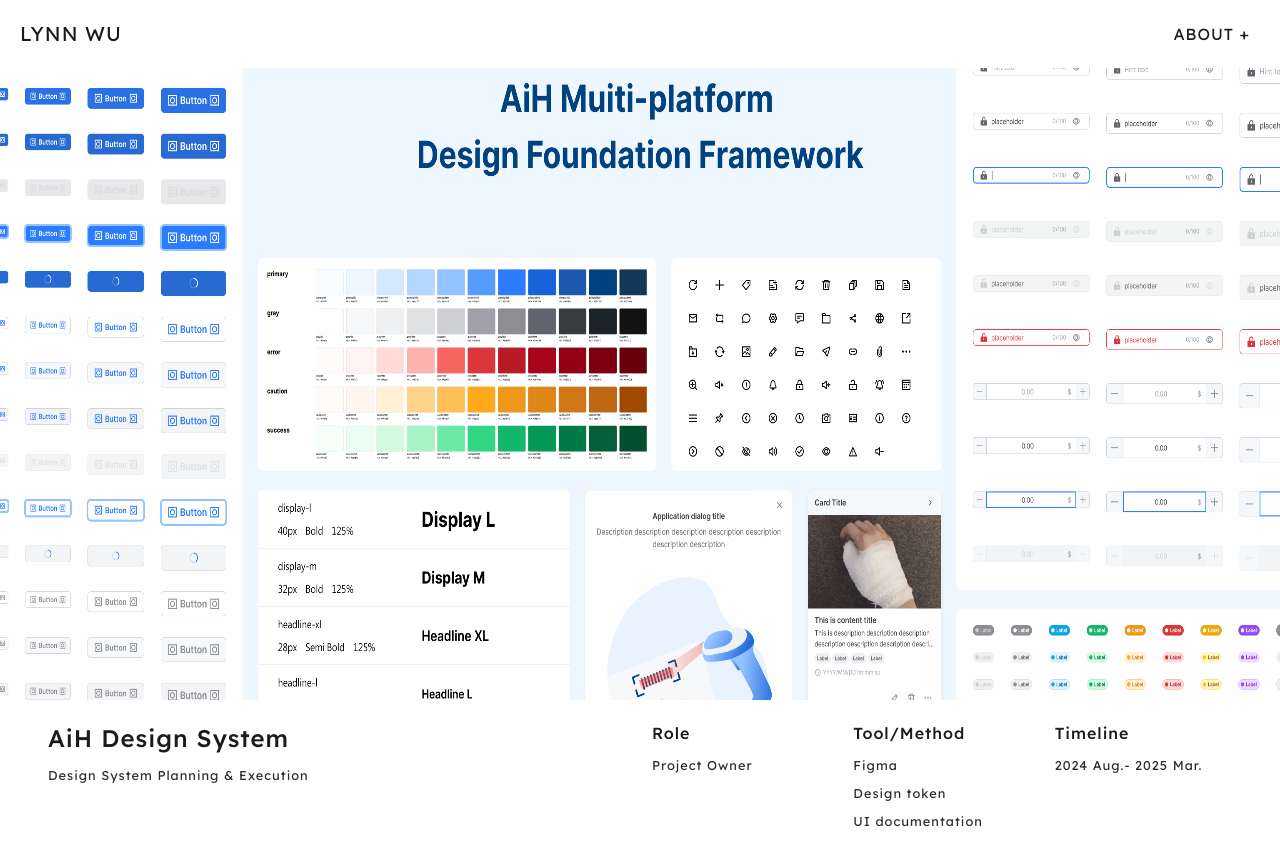
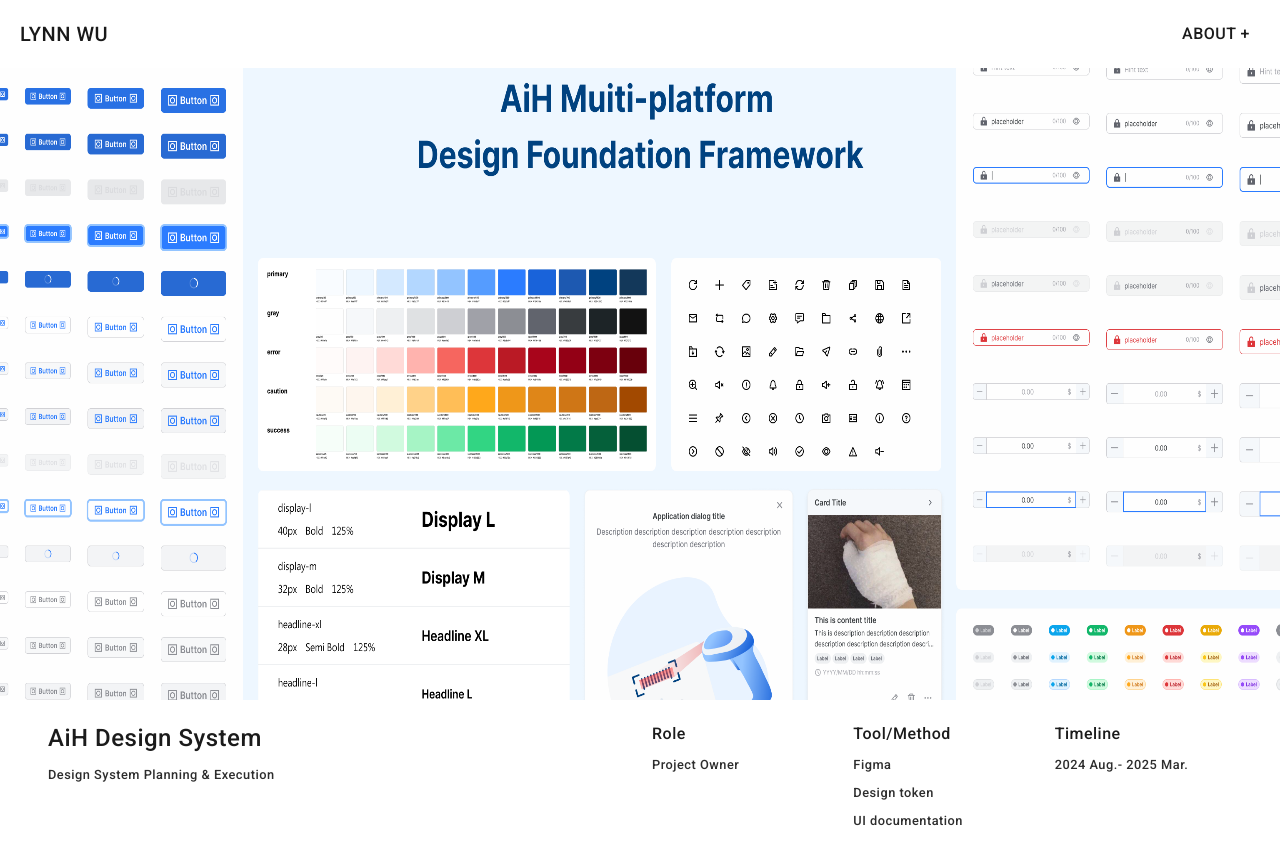
Before and after one commit to lynnwu830/lynnwu2025, a website: page AiHDesignSystem/index.pug in a window 1280 px wide. Shown: the top 854 px of the page. Drawn offline with nearby package versions, Linux system fonts and the light colour scheme; files that its build step writes are made by us from their sources; a script that the page names is missing; files whose address does not match are found by name; a web font is replaced by a local one.

Commit message:
v2026.0716.04
iCK排序第一

```diff
--- a/AiHDesignSystem/style.css
+++ b/AiHDesignSystem/style.css
@@ -1,7 +1,7 @@
 * {
-  font-family: 'Lexend', sans-serif;
-  font-weight: regular;
-  letter-spacing: 1px;
+  font-family: "Roboto", sans-serif;
+  font-weight: 500;
+  letter-spacing: 0.5px;
   color: #1b1b1b;
   -webkit-box-sizing: border-box;
           box-sizing: border-box;
--- a/about/style.css
+++ b/about/style.css
@@ -1,6 +1,6 @@
 * {
-  font-family: 'Lexend', sans-serif;
-  font-weight: regular;
+  font-family: "Roboto", sans-serif;
+  font-weight: 500;
   letter-spacing: 1px;
   color: #1b1b1b;
   -webkit-box-sizing: border-box;
```
Also changed, not shown: index.html (+8 -8 lines).
